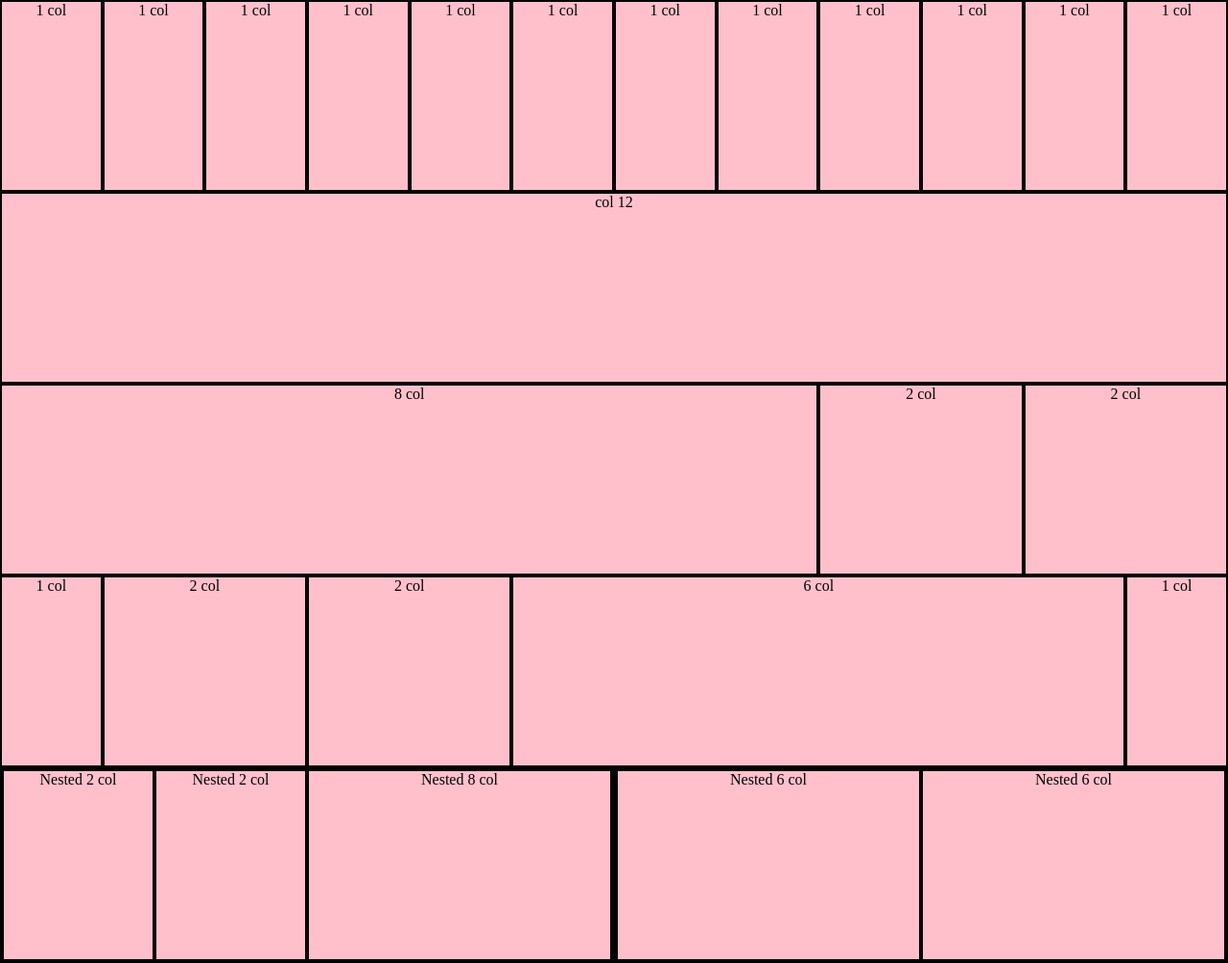
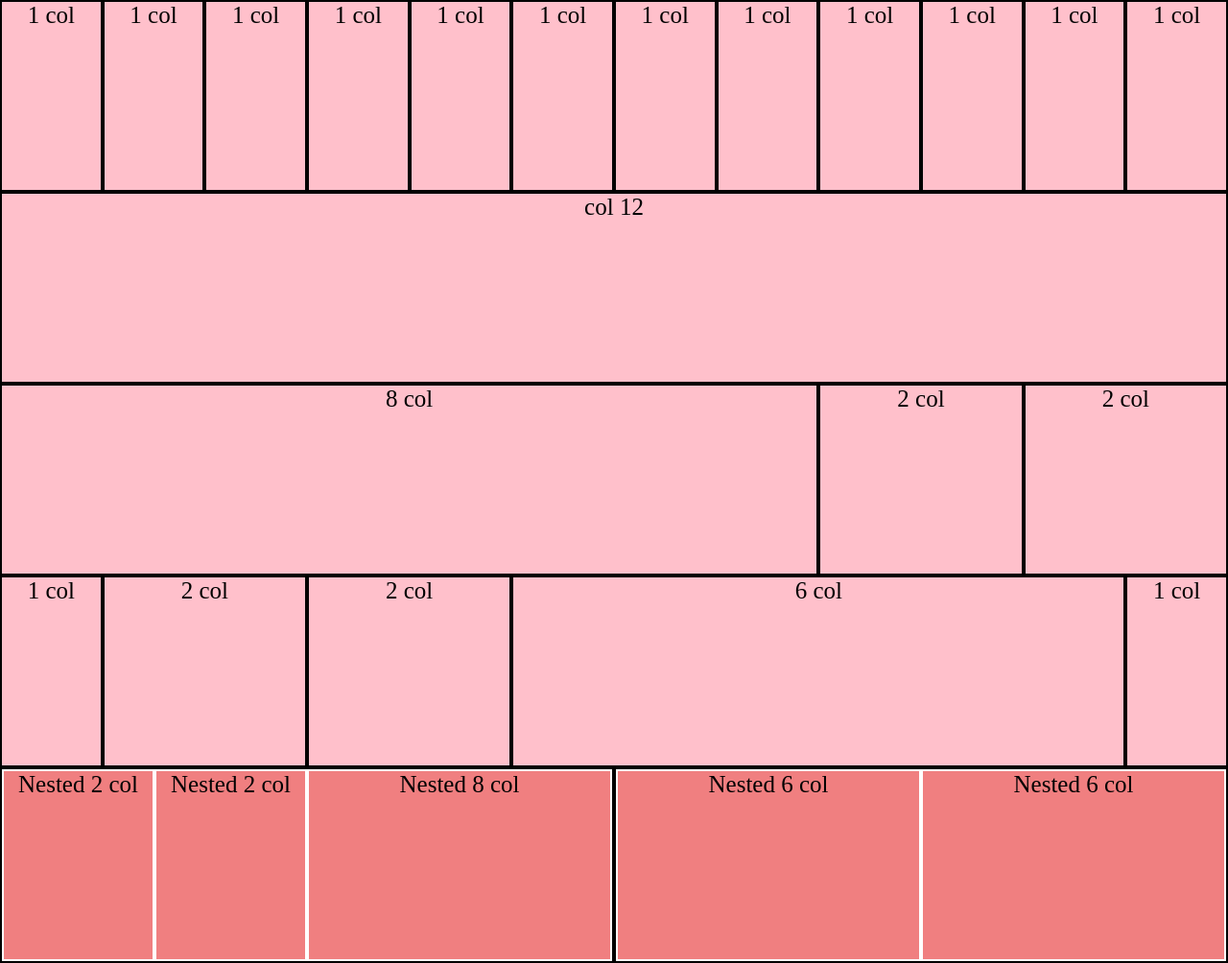
Before and after one commit to DamianoTrifone/html-css-12bool, a plain HTML site: page index.html in a window 1280 px wide. Shown: the whole page at 96% size. Drawn offline with Linux system fonts and the light colour scheme.

Commit message:
Sfondo e dimensione testo

```diff
--- a/css/style.css
+++ b/css/style.css
@@ -7,3 +7,12 @@ body{
     text-align: center;
     min-height: 200px;
 }
+
+.bianco{
+    border: 2px solid white;
+    background-color: #F07F80;
+}
+
+p{
+    font-size: 25px;
+}
--- a/index.html
+++ b/index.html
@@ -56,22 +56,22 @@
 
     <div class="container">
         <div class="col-6">
-            <div class="col-3">
+            <div class="col-3 bianco">
                 <p>Nested 2 col</p>
             </div>
-            <div class="col-3">
+            <div class="col-3 bianco">
                 <p>Nested 2 col</p>
             </div>
-            <div class="col-6">
+            <div class="col-6 bianco">
                 <p>Nested 8 col</p>
             </div>
         </div>
 
         <div class="col-6">
-            <div class="col-6">
+            <div class="col-6 bianco">
                 <p>Nested 6 col</p>
             </div>
-            <div class="col-6">
+            <div class="col-6 bianco">
                 <p>Nested 6 col</p>
             </div>
         </div>
```
